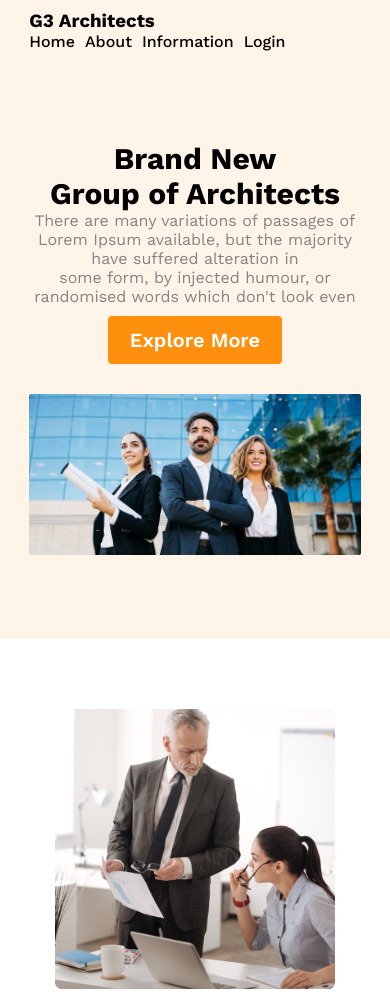
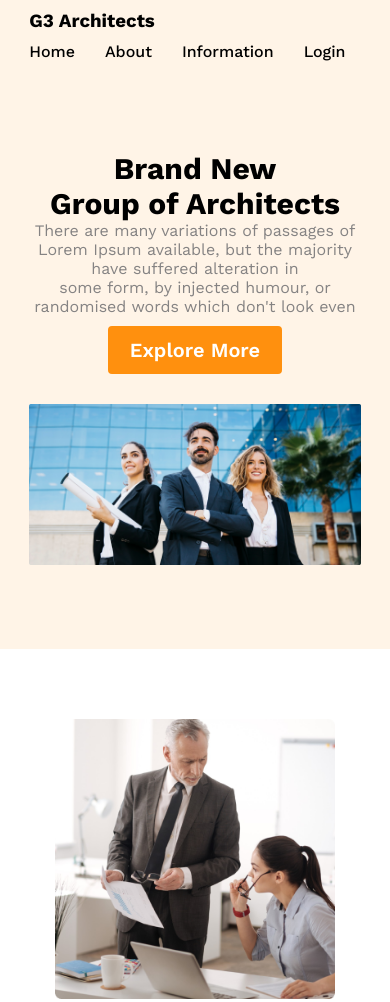
Before and after one commit to programmingherorubel/assignment-2, a plain HTML site: page index.html in a window 390 px wide. Shown: the top 1002 px of the page. Drawn offline with nearby package versions, Linux system fonts and the light colour scheme.

Commit message:
update 3

```diff
--- a/style/meadiaQuery.css
+++ b/style/meadiaQuery.css
@@ -5,6 +5,7 @@
         grid-template-columns: auto;
     }
     nav ul li{
+        margin-top: 10px;
         list-style: none;
         font-size: 16px;
         font-weight: 500;
--- a/style/style.css
+++ b/style/style.css
@@ -48,10 +48,14 @@ nav ul{
     gap: 10px;
 }
 nav ul li{
+    margin: 0 10px;
     list-style: none;
     font-size: 18px;
     font-weight: 600;
     transition: 0.3s ease-in;
+}
+nav ul li:first-child{
+    margin-left: 0px;
 }
 nav ul li:hover{
     color:var(--yelowColor)
```
